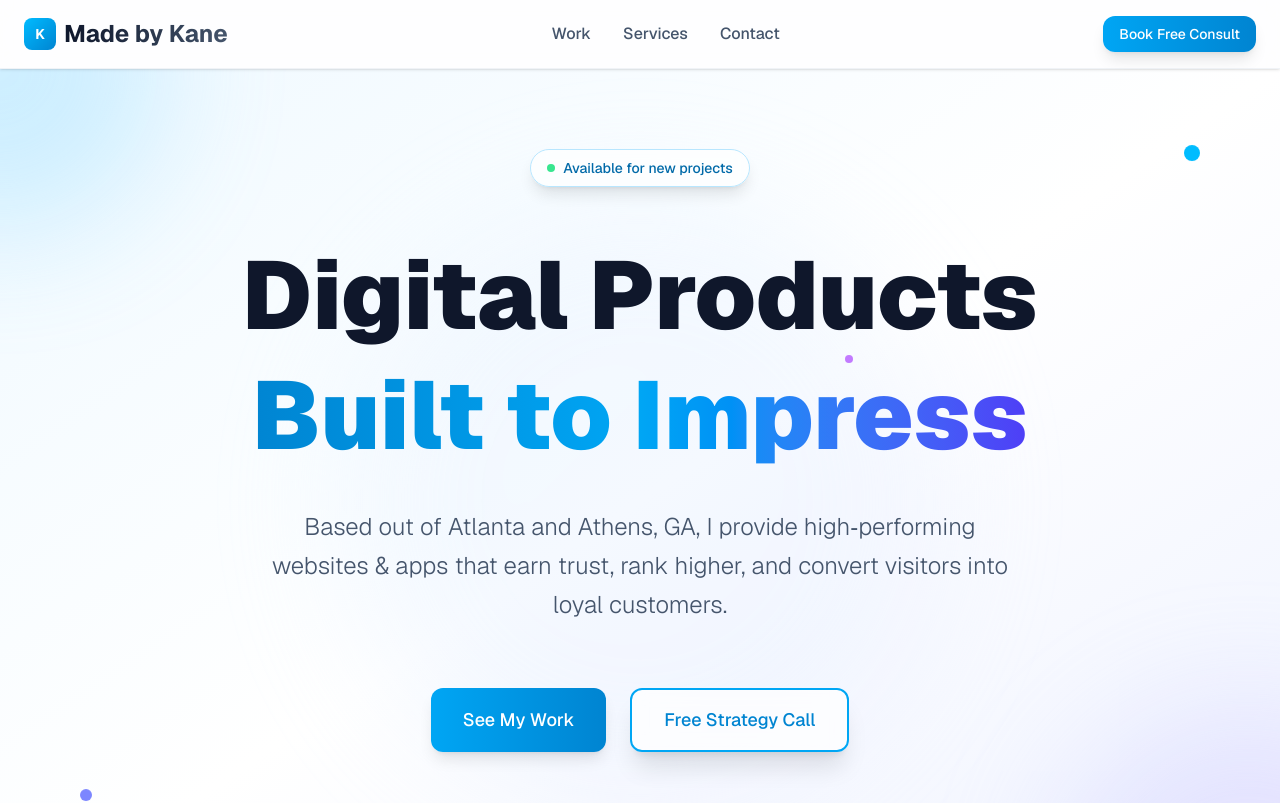
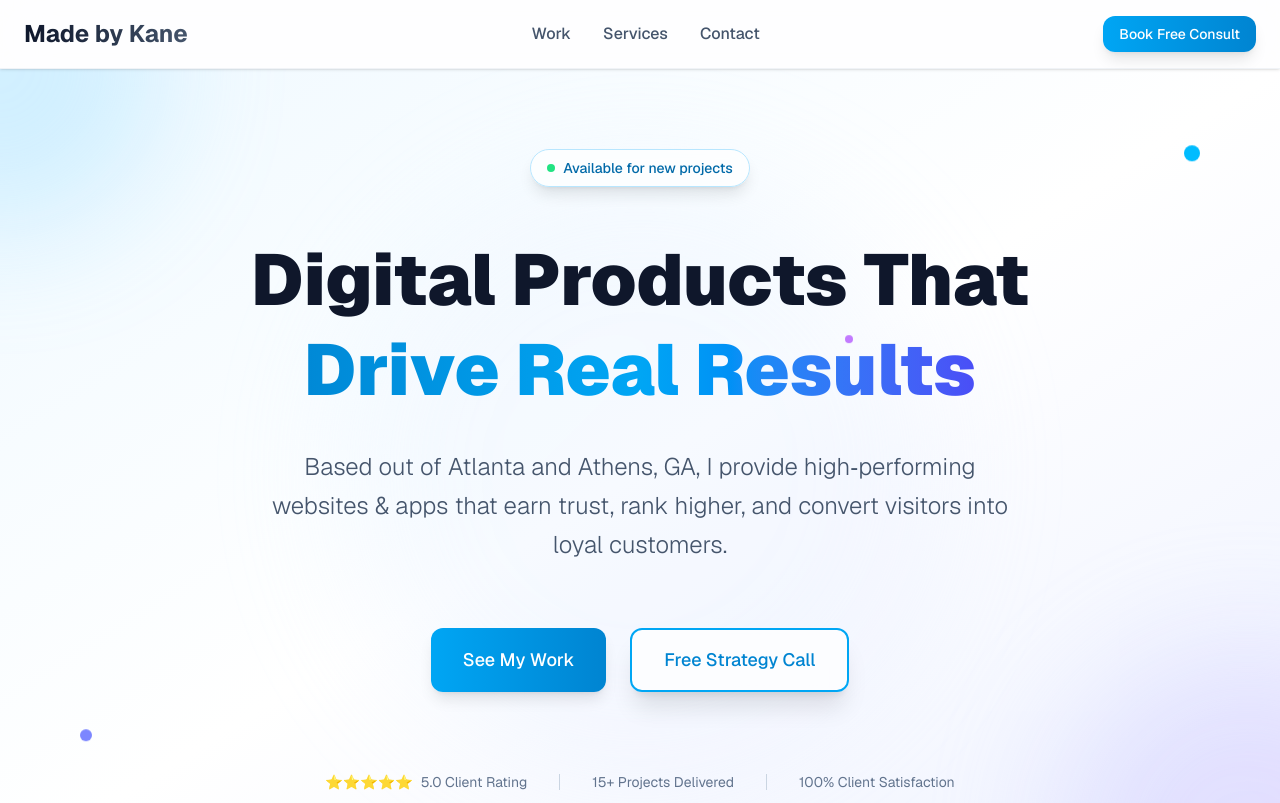
Before and after one commit to aidanpatrickkane/made-by-kane, a Next.js app: page / in a window 1280 px wide. Shown: the top 803 px of the page. Built offline with nearby package versions, Linux system fonts and the light colour scheme.

Commit message:
halfway there living on a prayer

```diff
--- a/enhanced-landing-page.tsx
+++ b/enhanced-landing-page.tsx
@@ -410,9 +410,6 @@ export default function EnhancedLandingPage() {
       <header className="sticky top-0 z-50 bg-white/80 backdrop-blur-xl border-b border-slate-200/50 shadow-sm">
         <nav className="max-w-7xl mx-auto flex items-center justify-between py-4 px-6">
           <Link href="#" className="group flex items-center space-x-2">
-            <div className="w-8 h-8 bg-gradient-to-br from-sky-400 to-sky-600 rounded-lg flex items-center justify-center text-white font-bold text-sm transform group-hover:rotate-12 transition-transform duration-300">
-              K
-            </div>
             <span className="text-2xl font-bold bg-gradient-to-r from-slate-900 to-slate-600 bg-clip-text text-transparent">
               Made by Kane
             </span>
@@ -478,10 +475,10 @@ export default function EnhancedLandingPage() {
             Available for new projects
           </div>
 
-          <h1 className="text-6xl md:text-8xl font-black leading-tight max-w-5xl">
-            <span className="block">Digital Products</span>
+          <h1 className="text-6xl md:text-7xl font-black leading-tight max-w-5xl select-none">
+            <span className="block">Digital Products That</span>
             <span className="block bg-gradient-to-r from-sky-600 via-sky-500 to-indigo-600 bg-clip-text text-transparent">
-              Built to Impress
+              Drive Real Results
             </span>
           </h1>
 
@@ -786,9 +783,6 @@ export default function EnhancedLandingPage() {
         <div className="max-w-7xl mx-auto px-6">
           <div className="flex flex-col md:flex-row justify-between items-center gap-6">
             <div className="flex items-center space-x-2">
-              <div className="w-8 h-8 bg-gradient-to-br from-sky-400 to-sky-600 rounded-lg flex items-center justify-center text-white font-bold text-sm">
-                K
-              </div>
               <span className="text-xl font-bold text-white">Made by Kane</span>
             </div>
 
--- a/src/app/layout.tsx
+++ b/src/app/layout.tsx
@@ -13,11 +13,11 @@ const geistMono = Geist_Mono({
 });
 
 export const metadata: Metadata = {
-  title: "Made by Kane",
-  description: "The online home of Made by Kane, a website & app development studio that turns your business' vision into excellent digital products.",
+  title: "Made by Kane | Website & Mobile App Development Atlanta | Local SEO",
+description: "Atlanta developer specializing in custom websites, mobile apps, business automation, and local SEO for small businesses in Atlanta and Athens, GA.",
   openGraph: {
-    title: "Made by Kane",
-    description: "The online home of Made by Kane, a website & app development studio that turns your business' vision into excellent digital products.",
+    title: "Made by Kane | Website & Mobile App Development Atlanta | Local SEO",
+description: "Atlanta developer specializing in custom websites, mobile apps, business automation, and local SEO for small businesses in Atlanta and Athens, GA.",
     images: [
       {
         url: "https://madebykane.com/icon.png",
```
